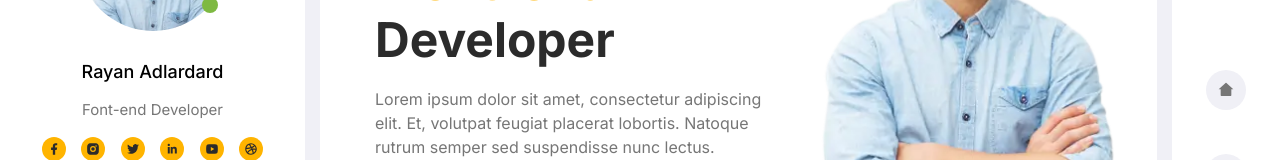
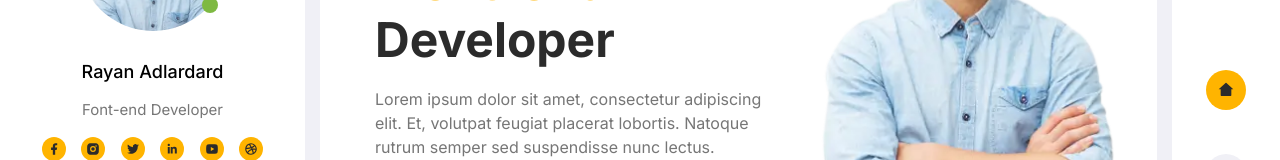
Before and after one commit to adastion/adastion-portfolio-start-project, a React app: page / in a window 1280 px wide. Shown: the part 194-354 px from the top of the page. Built offline with nearby package versions, Linux system fonts and the light colour scheme.

Commit message:
adding react-scroll, creating NavLink

```diff
--- a/src/App.tsx
+++ b/src/App.tsx
@@ -18,7 +18,7 @@ export const App: React.FC = () => {
         <Main />
         <Footer />
       </FlexWrapper>
-      <Menu active={currentActive} setActive={setCurrentActive} />
+      <Menu />
     </S.App>
   )
 }
--- a/src/components/Button.ts
+++ b/src/components/Button.ts
@@ -1,3 +1,4 @@
+import { Link } from 'react-scroll'
 import styled, { css } from 'styled-components'
 import { theme } from '../styles/Theme'
 
@@ -13,6 +14,27 @@ type ButtonPropsType = {
   font?: string
   notHover?: string
 }
+
+export const NavLink = styled(Link)<ButtonPropsType>`
+  padding: ${props => props.padding || '5px'};
+  border-radius: 50%;
+  width: ${props => props.width || '40px'};
+  height: ${props => props.width || '40px'};
+  display: flex;
+  align-items: center;
+  justify-content: center;
+  background: ${props => props.colorBackground || theme.colors.secondaryBg};
+  cursor: pointer;
+
+  &:hover,
+  &.active {
+    background: ${props => (props.notHover ? 'none' : theme.colors.secondaryBg)};
+
+    svg {
+      fill: ${theme.colors.primary};
+    }
+  }
+`
 
 export const Button = styled.button<ButtonPropsType>`
   display: flex;
--- a/src/components/menu/Menu.tsx
+++ b/src/components/menu/Menu.tsx
@@ -3,6 +3,7 @@ import { ProfilePropsType } from '../../layout/sideBar/SideBar'
 import { theme } from '../../styles/Theme'
 import { Button } from '../Button'
 import { Icon } from '../Icons/Icon'
+import { NavLink } from './../Button'
 import { FlexWrapper } from './../FlexWrapper'
 import { S } from './Menu_Styles'
 
@@ -33,7 +34,7 @@ const navItemsList = [
   },
 ]
 
-export const Menu: React.FC<ProfilePropsType> = (props: ProfilePropsType) => {
+export const Menu: React.FC = () => {
   return (
     <S.Menu>
       <Button circle colorBackground={'transparent'} notHover={'none'}>
@@ -42,11 +43,13 @@ export const Menu: React.FC<ProfilePropsType> = (props: ProfilePropsType) => {
       <FlexWrapper as={'ul'} direction={'column'} align={'center'}>
         {navItemsList.map(N => (
           <S.NavItem name={N.name}>
-            <Button
-              onClick={N.name === 'cv' ? ()=> {props.setActive(true)}: undefined}
-              href={`#${N.href}`}
+            <NavLink
+              activeClass='active'
+              smooth={true}
+              spy={true}
+              offset={-20}
+              to={N.href}
               colorBackground={theme.colors.pageBg}
-              as='a'
               circle>
               <Icon
                 fill={theme.colors.secondary}
@@ -55,7 +58,7 @@ export const Menu: React.FC<ProfilePropsType> = (props: ProfilePropsType) => {
                 boxHeight='16'
                 size='16'
               />
-            </Button>
+            </NavLink>
           </S.NavItem>
         ))}
       </FlexWrapper>
--- a/src/components/menu/Menu_Styles.ts
+++ b/src/components/menu/Menu_Styles.ts
@@ -1,6 +1,5 @@
 import styled from 'styled-components'
 import { theme } from '../../styles/Theme'
-import { Button } from './../Button';
 
 type NavItemPropsType = {
   name: string
@@ -89,10 +88,6 @@ const NavItem = styled.li<NavItemPropsType>`
     clip-path: polygon(100% 0, 0 0, 50% 100%);
     z-index: 0;
   }
-
-  & ${Button} {
-
-  }
 `
 
 export const S = {
--- a/src/layout/main/Main.tsx
+++ b/src/layout/main/Main.tsx
@@ -1,8 +1,8 @@
 import React from 'react'
 import styled from 'styled-components'
 import { Brands } from '../section/brands/Brands'
+import { Education } from '../section/education/Education'
 import { MyServices } from '../section/myServices/MyServices'
-import { Education } from '../section/education/Education'
 import { Portfolio } from '../section/portfolio/Portfolio'
 import { PricePlans } from '../section/price/PricePlans'
 import { Recommendations } from '../section/recommendations/Recommendations'
--- a/src/layout/section/education/Education.tsx
+++ b/src/layout/section/education/Education.tsx
@@ -32,7 +32,7 @@ const tableEducationList = [
 
 export const Education: React.FC = () => {
   return (
-    <S.TableWrap>
+    <S.TableWrap id={'cv'}>
       <Container>
         <FlexWrapper align={'center'} direction={'column'}>
           <SectionTitle>Education</SectionTitle>
--- a/src/layout/sideBar/SideBar.tsx
+++ b/src/layout/sideBar/SideBar.tsx
@@ -80,7 +80,6 @@ export type ProfilePropsType = {
 export const Profile: React.FC<ProfilePropsType> = (props: ProfilePropsType) => {
   return (
     <S.Profile
-      id={'cv'}
       isOpen={props.active}
       onClick={() => {
         props.setActive(false)
```
